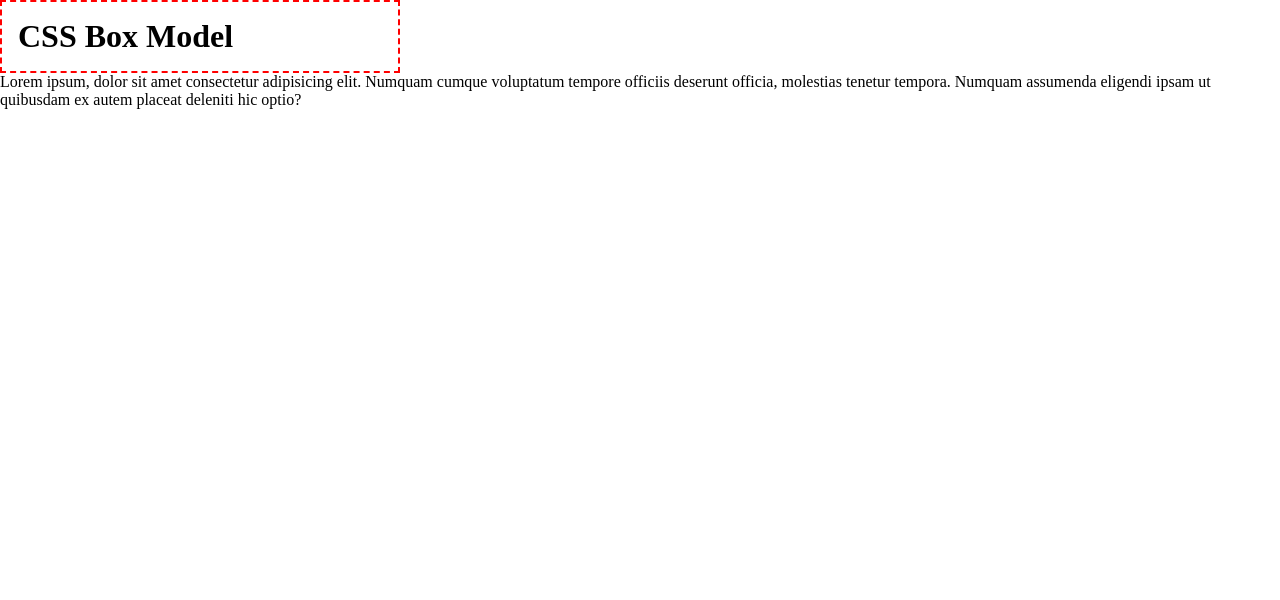
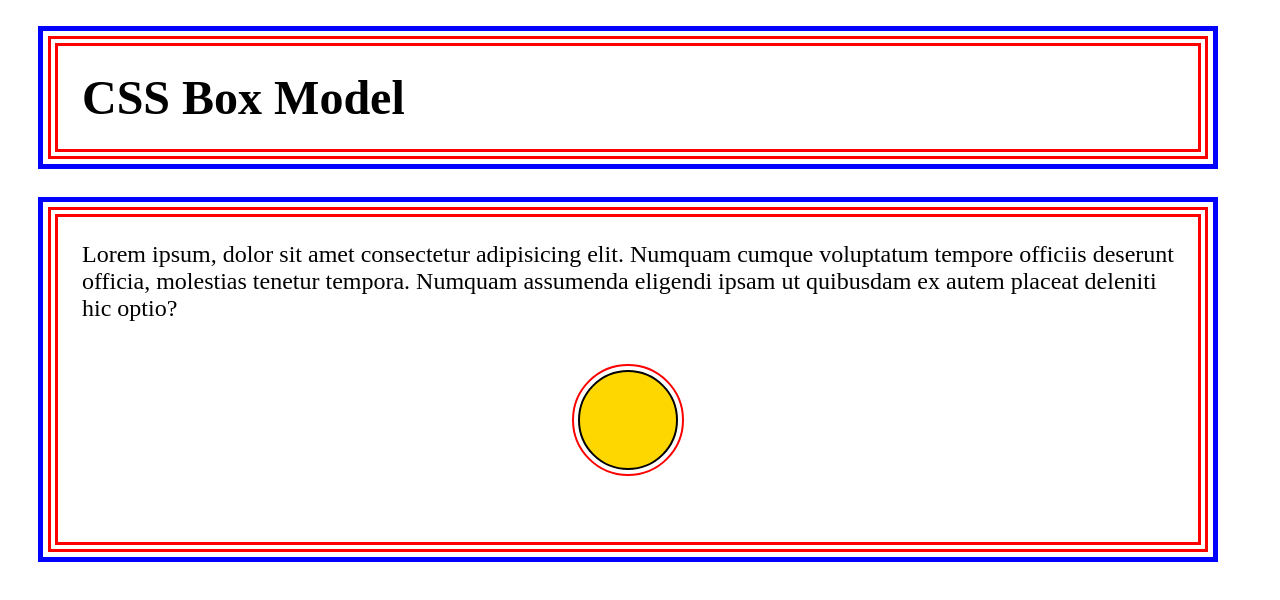
Before and after one commit to astramieri/css-full-course, a plain HTML site: page 05_lesson/index.html in a window 1280 px wide. Drawn offline with Linux system fonts and the light colour scheme.

Commit message:
Update to get docs

```diff
--- a/05_lesson/css/style.css
+++ b/05_lesson/css/style.css
@@ -6,9 +6,26 @@
 	box-sizing: border-box; /* includes border and padding */
 }
 
-h1 {
-	border: 2px dashed red;
-	width: 400px;
-	font-size: 2rem;
-	padding: 0.5em;
+.container {
+	border: 10px double red;
+	font-size: 1.5rem;
+	margin: 1.5em; 				/* top & left & bottom &right */
+	margin: 1.5em 2em; 			/* top & bottom, left & right */
+	margin: 1.5em 3em 2em;		/* top, left & right, bottom */
+	margin: 1.5em 3em 2em 2em;	/* top, left, bottom, right */
+	padding: 1em;
+	/* this is not part of the box model! */
+	outline: 5px solid blue;
+	outline-offset: 5px;
 }
+
+.circle {
+	margin: 3rem auto; /* keyword AUTO works for left and right margin */
+	background-color: gold;
+	width: 100px;
+	height: 100px;
+	border: 2px solid black;
+	border-radius: 50px;
+	outline: 2px solid red;
+	outline-offset: 0.25rem;
+}
--- a/05_lesson/index.html
+++ b/05_lesson/index.html
@@ -7,16 +7,19 @@
     <title>Learning CSS</title>
   </head>
   <body>
-    <header>
+    <header class="container">
       <h1>CSS Box Model</h1>
     </header>
-    <main>
+    <main class="container">
       <p>
         Lorem ipsum, dolor sit amet consectetur adipisicing elit. Numquam cumque
         voluptatum tempore officiis deserunt officia, molestias tenetur tempora.
         Numquam assumenda eligendi ipsam ut quibusdam ex autem placeat deleniti
         hic optio?
       </p>
+	  <div class="circle">
+
+	  </div>
     </main>
   </body>
 </html>
```
Also changed, not shown: 1 other file.
